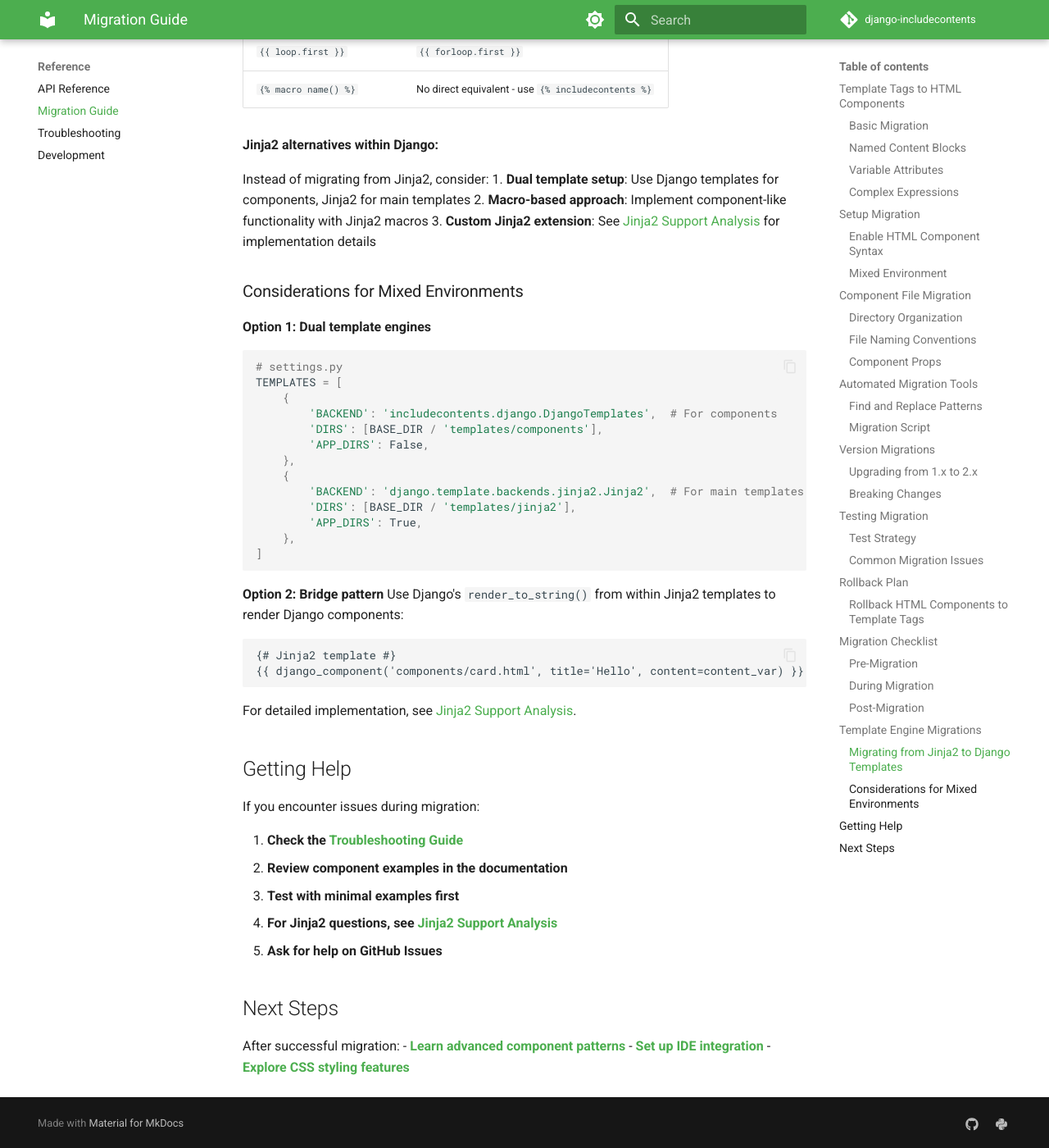
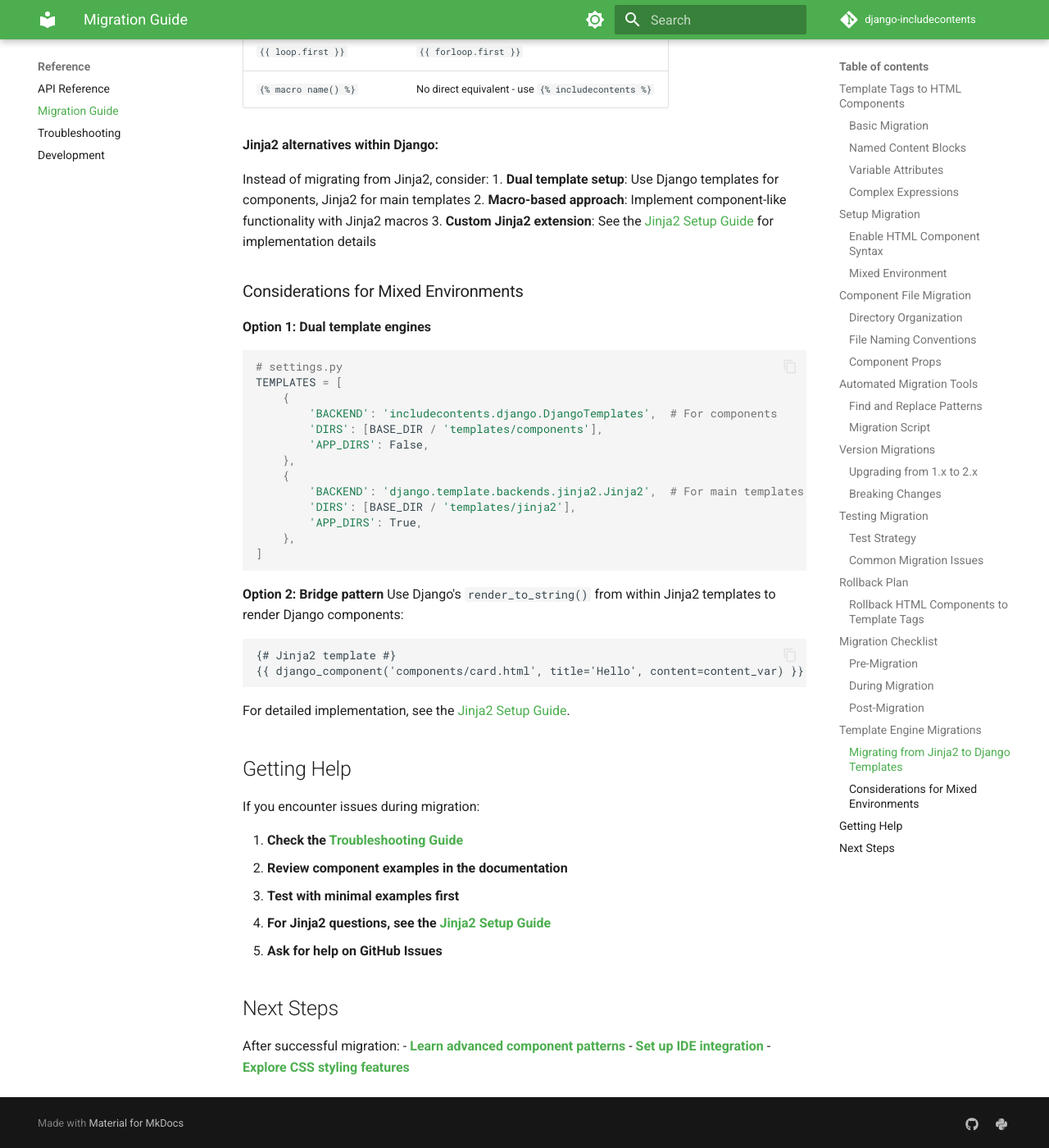
Before and after one commit to SmileyChris/django-includecontents, an MkDocs documentation site: the page built from docs/reference/migration-guide.md, in a window 1280 px wide and 1400 px high, scrolled down 9742 px. Shown: the whole window at 82% size. Built offline with MkDocs 1.6.1 and Material for MkDocs 9.7.7, drawn with Linux system fonts in a browser that asks for light colours; comment, search, counter and statistics services are not loaded; the version menu is left out.

Commit message:
docs: update Jinja2 references to point to the Setup Guide

````diff
--- a/docs/reference/migration-guide.md
+++ b/docs/reference/migration-guide.md
@@ -444,7 +444,7 @@ If you're currently using Jinja2 and want to adopt Django IncludeContents, you'l
 Instead of migrating from Jinja2, consider:
 1. **Dual template setup**: Use Django templates for components, Jinja2 for main templates
 2. **Macro-based approach**: Implement component-like functionality with Jinja2 macros
-3. **Custom Jinja2 extension**: See [Jinja2 Support Analysis](../future/jinja2-support.md) for implementation details
+3. **Custom Jinja2 extension**: See the [Jinja2 Setup Guide](../getting-started/jinja2-setup.md) for implementation details
 
 ### Considerations for Mixed Environments
 
@@ -473,7 +473,7 @@ Use Django's `render_to_string()` from within Jinja2 templates to render Django
 {{ django_component('components/card.html', title='Hello', content=content_var) }}
 ```
 
-For detailed implementation, see [Jinja2 Support Analysis](../future/jinja2-support.md).
+For detailed implementation, see the [Jinja2 Setup Guide](../getting-started/jinja2-setup.md).
 
 ## Getting Help
 
@@ -482,7 +482,7 @@ If you encounter issues during migration:
 1. **Check the [Troubleshooting Guide](troubleshooting.md)**
 2. **Review component examples in the documentation**
 3. **Test with minimal examples first**
-4. **For Jinja2 questions, see [Jinja2 Support Analysis](../future/jinja2-support.md)**
+4. **For Jinja2 questions, see the [Jinja2 Setup Guide](../getting-started/jinja2-setup.md)**
 5. **Ask for help on GitHub Issues**
 
 ## Next Steps
````
